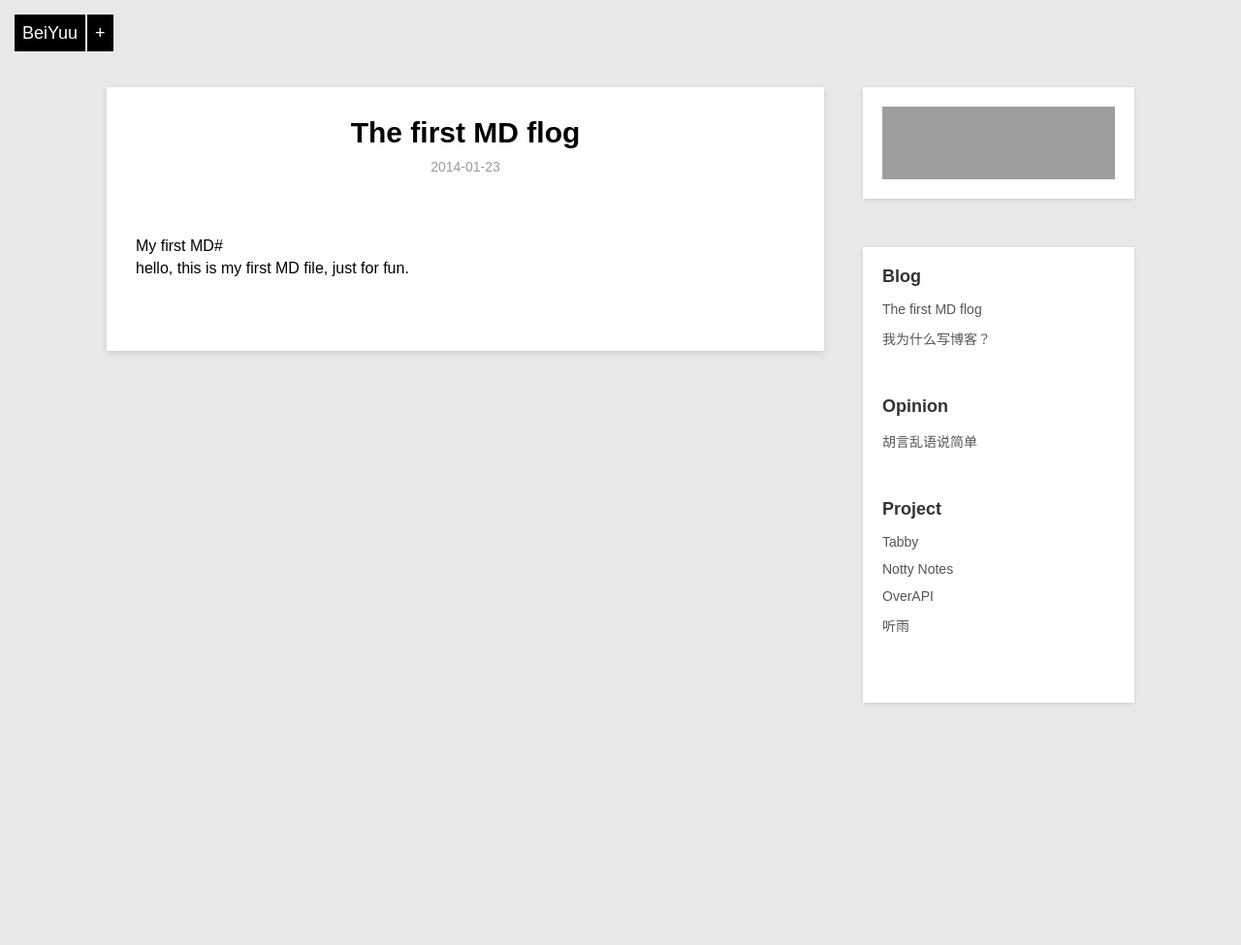
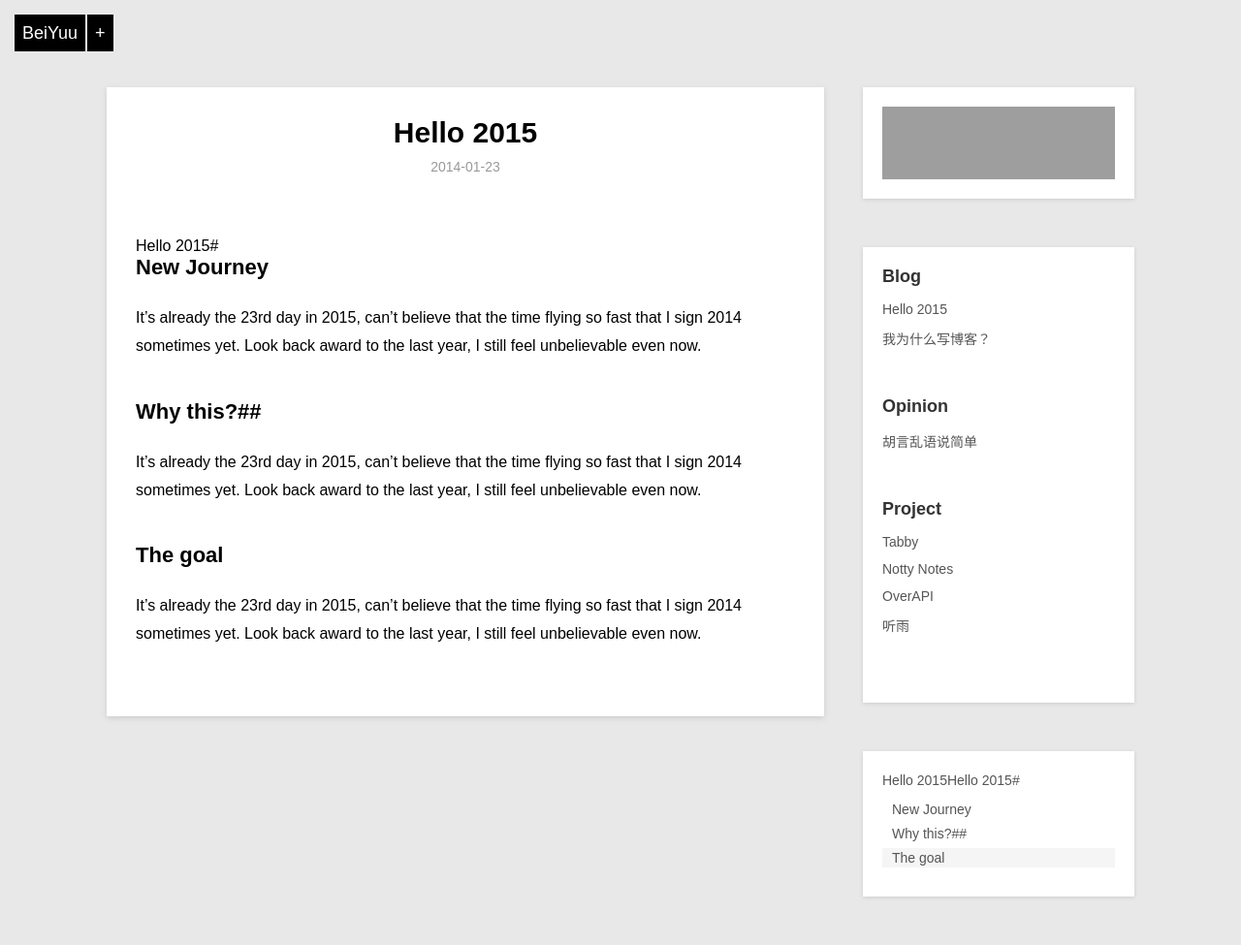
Before and after one commit to yishuihe/yishuihe.github.io, a Jekyll site: the page built from _posts/blog/2014-01-23-hello-md.md, in a window 1280 px wide. Shown: the whole page at 97% size. Built offline with Jekyll 4.4.1, drawn with Linux system fonts in a browser that asks for light colours; Markdown is read by kramdown in place of the engine named in the settings; before the commit the page ends 900 px from its top, so only the background shows below that; grey boxes are pictures that could not be loaded.

Commit message:
update the first blog

```diff
--- a/_posts/blog/2014-01-23-hello-md.md
+++ b/_posts/blog/2014-01-23-hello-md.md
@@ -1,10 +1,20 @@
 ---
 layout:     post
-title:      The first MD flog
+title:      Hello 2015
 category: blog
-description: The first one。
+description: The first blog
 ---
 
-# My first MD#
+#Hello 2015#
 
-hello, this is my first MD file, just for fun.
+## New Journey ##
+It's already the 23rd day in 2015, can't believe that the time flying so fast that I sign 2014 sometimes yet. Look back award to the last year, I still feel unbelievable even now.
+
+
+## Why this?##
+It's already the 23rd day in 2015, can't believe that the time flying so fast that I sign 2014 sometimes yet. Look back award to the last year, I still feel unbelievable even now.
+
+
+
+## The goal ##
+It's already the 23rd day in 2015, can't believe that the time flying so fast that I sign 2014 sometimes yet. Look back award to the last year, I still feel unbelievable even now.
```
